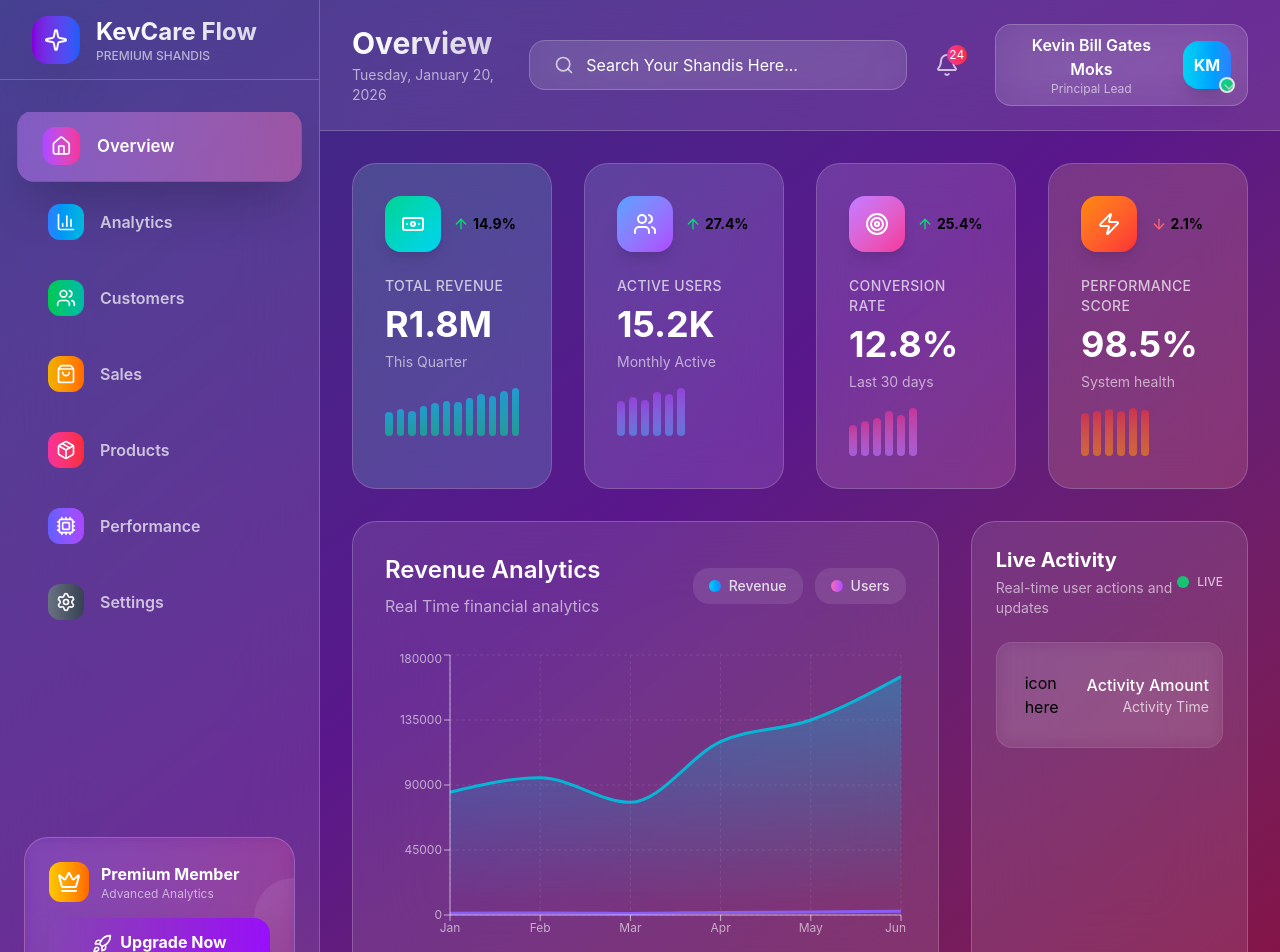
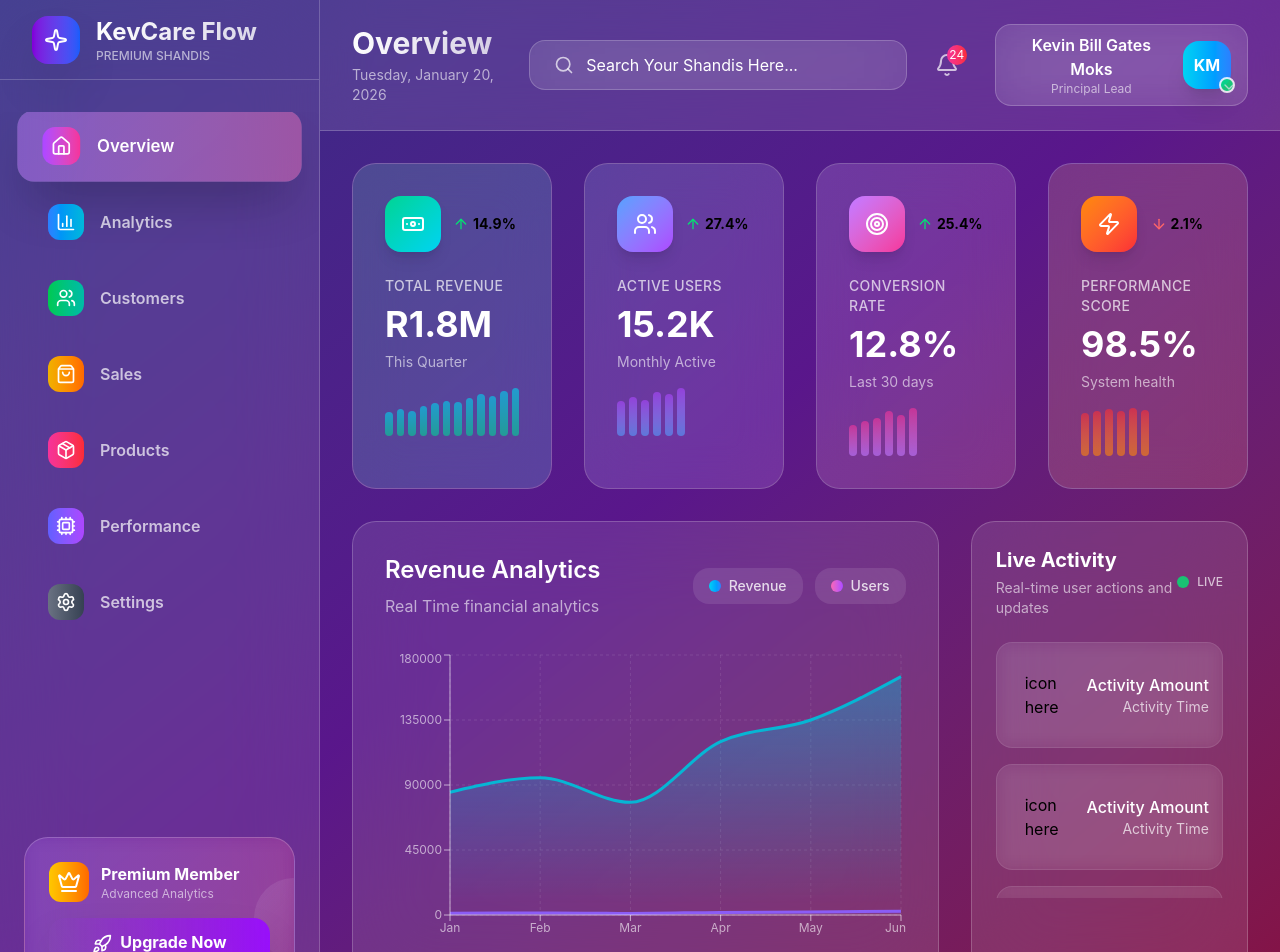
Before and after one commit to KevCareSA/Mini-Hackathons, a React (Vite) app in the folder DashBoard/: page / in a window 1280 px wide. Shown: the top 952 px of the page. Built offline with nearby package versions, Linux system fonts and the light colour scheme.

Commit message:
feat: connect LiveActivityFeed to liveActivities data

```diff
--- a/DashBoard/src/components/LiveActivityFeed.jsx
+++ b/DashBoard/src/components/LiveActivityFeed.jsx
@@ -1,5 +1,6 @@
 import React from "react";
 import LiveActivityItem from "./LiveActivityItem";
+import { liveActivities } from "../data/data";
 
 function LiveActivityFeed() {
   return (
@@ -22,7 +23,9 @@ function LiveActivityFeed() {
 
       <div className="space-y-4 max-h-64 overflow-y-auto">
         {/* map method */}
-        <LiveActivityItem />
+        {liveActivities.map((activity, index) => (
+          <LiveActivityItem key={index} activity={activity} />
+        ))}
       </div>
     </div>
   );
```
